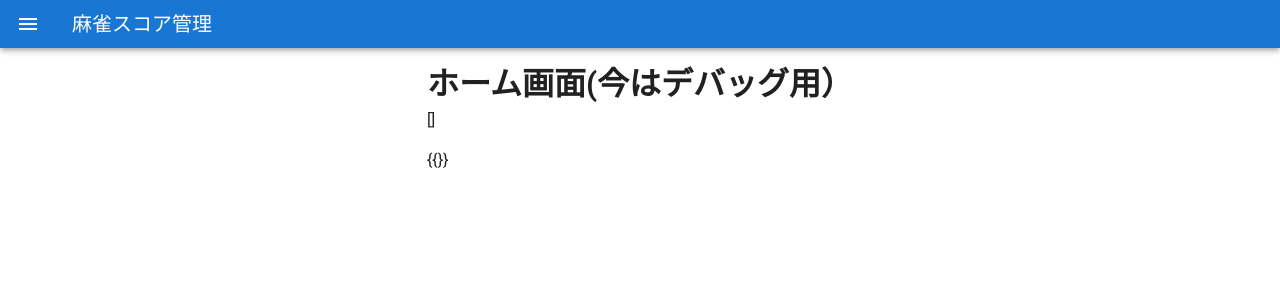
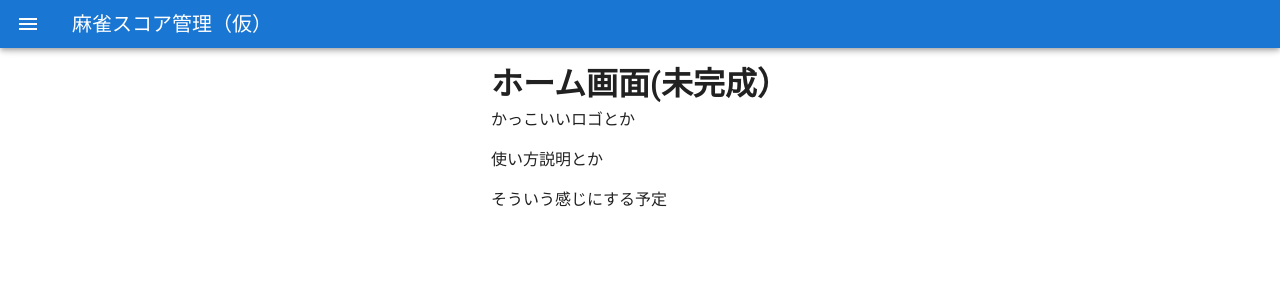
Before and after one commit to zawaWorks/mah-jongg-app, a Vue app: page /home in a window 1280 px wide. Shown: the top 300 px of the page. Built offline with nearby package versions, Linux system fonts and the light colour scheme; no server answers; the database is empty.

Commit message:
20200711_2

```diff
--- a/src/App.vue
+++ b/src/App.vue
@@ -8,7 +8,7 @@
     >
       <!--<v-app-bar-nav-icon v-show="$store.state.login_user" @click.stop="toggleSideMenu"></v-app-bar-nav-icon>-->
       <v-app-bar-nav-icon @click.stop="toggleSideMenu"></v-app-bar-nav-icon>
-      <v-toolbar-title>麻雀スコア管理</v-toolbar-title>
+      <v-toolbar-title>麻雀スコア管理（仮）</v-toolbar-title>
       <v-spacer></v-spacer>
       <v-toolbar-items v-if="$store.state.login_user">
         <v-icon @click="logout">mdi-logout</v-icon>
--- a/src/views/Home.vue
+++ b/src/views/Home.vue
@@ -2,10 +2,11 @@
   <v-container text-xs-center>
     <v-layout row wrap justify-center>
         <div class="about">
-          <h1>ホーム画面(今はデバッグ用）
+          <h1>ホーム画面(未完成）
           </h1>
-          <p>{{ games }}</p>
-          <p>{{}}</p>
+          <p>かっこいいロゴとか</p>
+          <p>使い方説明とか</p>
+          <p>そういう感じにする予定</p>
         </div>
     </v-layout>
   </v-container>
```
